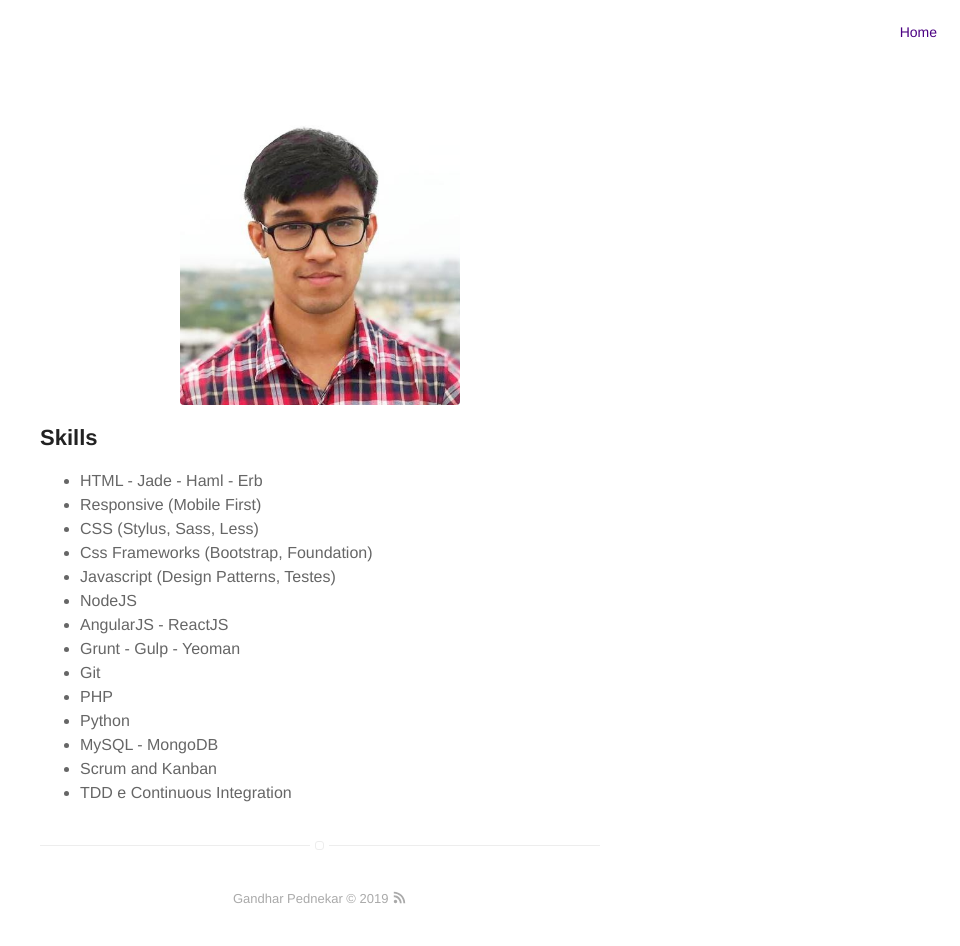
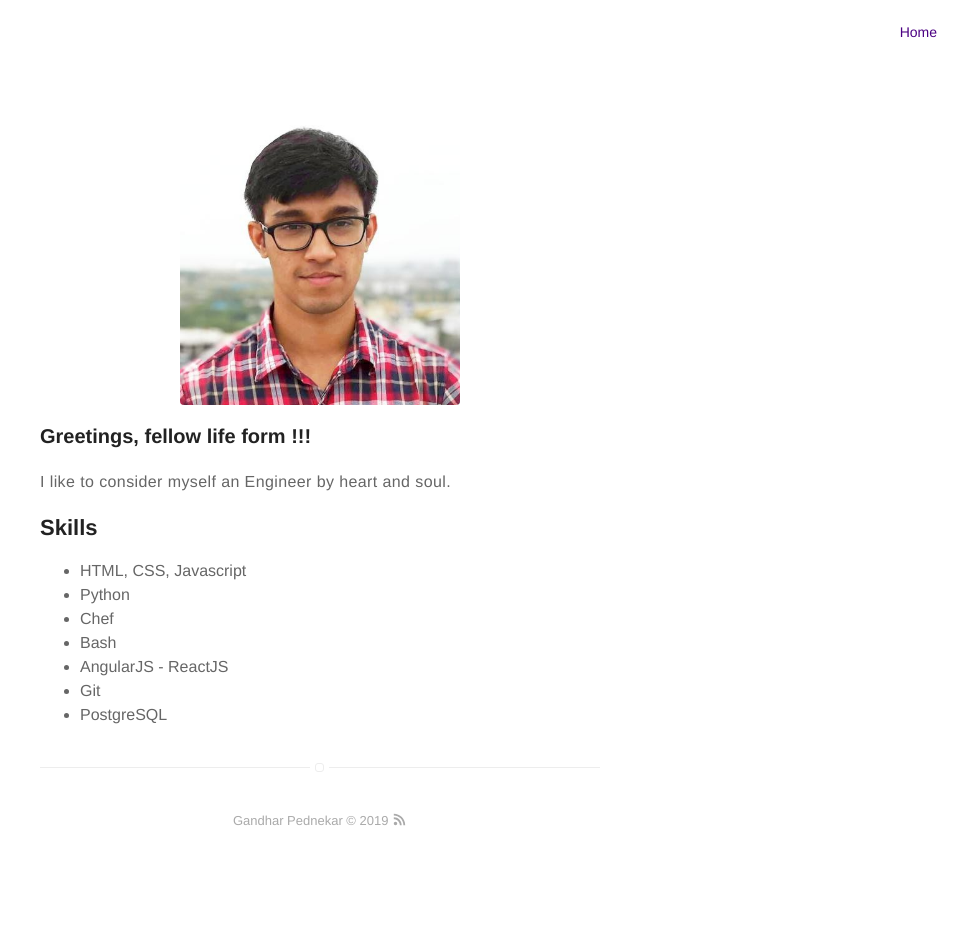
Before and after one commit to jinchuuriki91/jinchuuriki91.github.io, a Jekyll site: the page built from about.md, in a window 1280 px wide. Shown: the whole page, without its empty margins (320-1280 px from the left). Built offline with Jekyll 4.4.1, drawn with Linux system fonts in a browser that asks for light colours; after the commit the page ends 900 px from its top, so only the background shows below that.

Commit message:
about section added

```diff
--- a/_config.yml
+++ b/_config.yml
@@ -74,7 +74,7 @@ width: normal
 # projects: true
 
 # if you don't need "about" or "blog", comment them out below
-# about: true
+about: true
 # blog: true
 
 # do you want to show the "read time" of the posts?
--- a/about.md
+++ b/about.md
@@ -4,21 +4,17 @@ layout: page
 ---
 ![Profile Image]({{ site.url }}/{{ site.picture }})
 
+<h3>Greetings, fellow life form !!!</h3>
+<p>I like to consider myself an Engineer by heart and soul.</p>
+
 <h2>Skills</h2>
 
 <ul class="skill-list">
-	<li>HTML - Jade - Haml - Erb</li>
-	<li>Responsive (Mobile First)</li>
-	<li>CSS (Stylus, Sass, Less)</li>
-	<li>Css Frameworks (Bootstrap, Foundation)</li>
-	<li>Javascript (Design Patterns, Testes)</li>
-	<li>NodeJS</li>
+	<li>HTML, CSS, Javascript</li>
+	<li>Python</li>
+	<li>Chef</li>
+	<li>Bash</li>
 	<li>AngularJS - ReactJS</li>
-	<li>Grunt - Gulp - Yeoman</li>
 	<li>Git</li>
-	<li>PHP</li>
-	<li>Python</li>
-	<li>MySQL - MongoDB</li>
-	<li>Scrum and Kanban</li>
-	<li>TDD e Continuous Integration</li>
+	<li>PostgreSQL</li>
 </ul>
```
Also changed, not shown: 6 other files.
